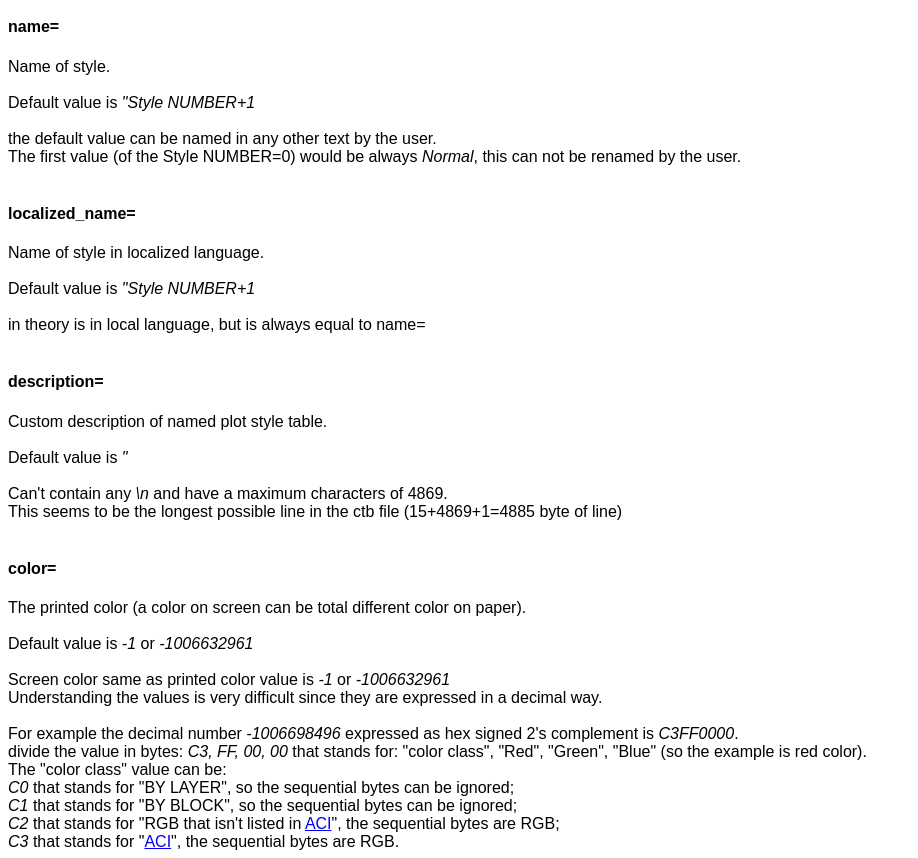
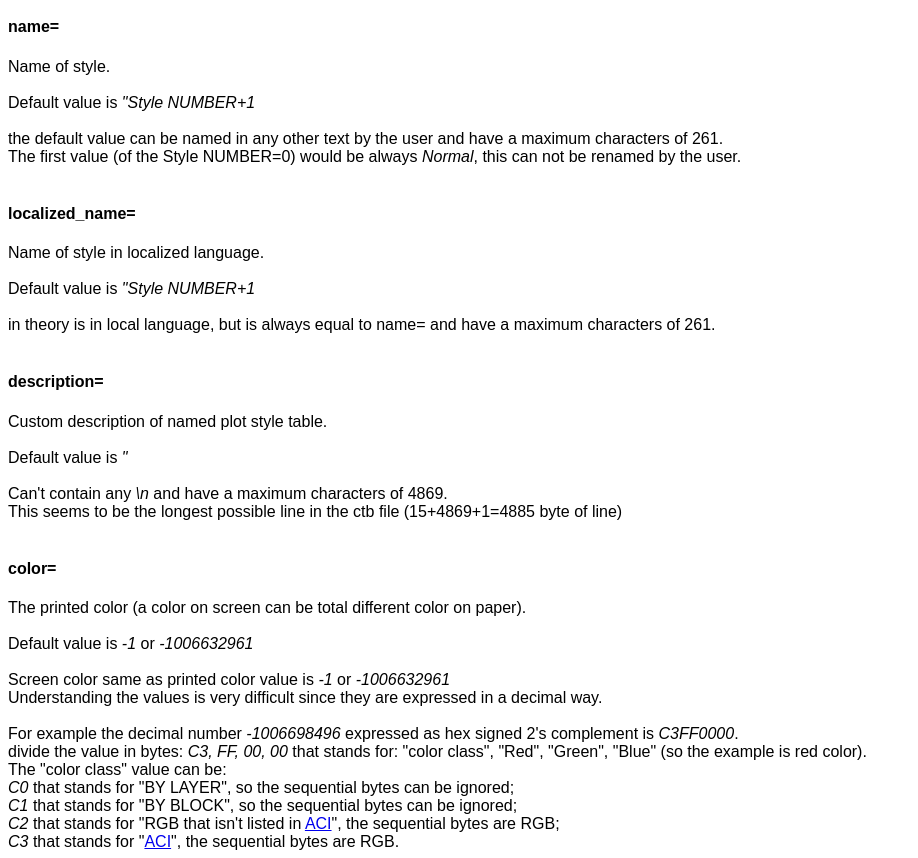
Before and after one commit to paolo-caroni/LibrePIA, a plain HTML site: page doc/STB.html in a window 1280 px wide. Shown: the part 1434-2292 px from the top of the page, without its empty margins (0-918 px from the left). Drawn offline with Linux system fonts and the light colour scheme.

Commit message:
improve documentation

```diff
--- a/doc/STB.html
+++ b/doc/STB.html
@@ -74,7 +74,7 @@ is writed in the form:<br><br>
 <!-- need more investigations for different languages-->
 Name of style.<br><br>
 Default value is <cite>"Style NUMBER+1</cite><br><br>
-the default value can be named in any other text by the user.<br>
+the default value can be named in any other text by the user and have a maximum characters of 261.<br>
 The first value (of the Style NUMBER=0) would be always <cite>Normal</cite>, this can not be renamed by the user.<br>
 <br>
 <h4>localized_name=</h4>
@@ -82,7 +82,7 @@ The first value (of the Style NUMBER=0) would be always <cite>Normal</cite>, thi
 <!-- need more investigations for different languages-->
 Name of style in localized language.<br><br>
 Default value is <cite>"Style NUMBER+1</cite><br><br>
-in theory is in local language, but is always equal to name=<br>
+in theory is in local language, but is always equal to name= and have a maximum characters of 261.<br>
 <br>
 <h4>description=</h4>
 <p>
```
Also changed, not shown: doc/PMP.html (+1 -0 lines).
